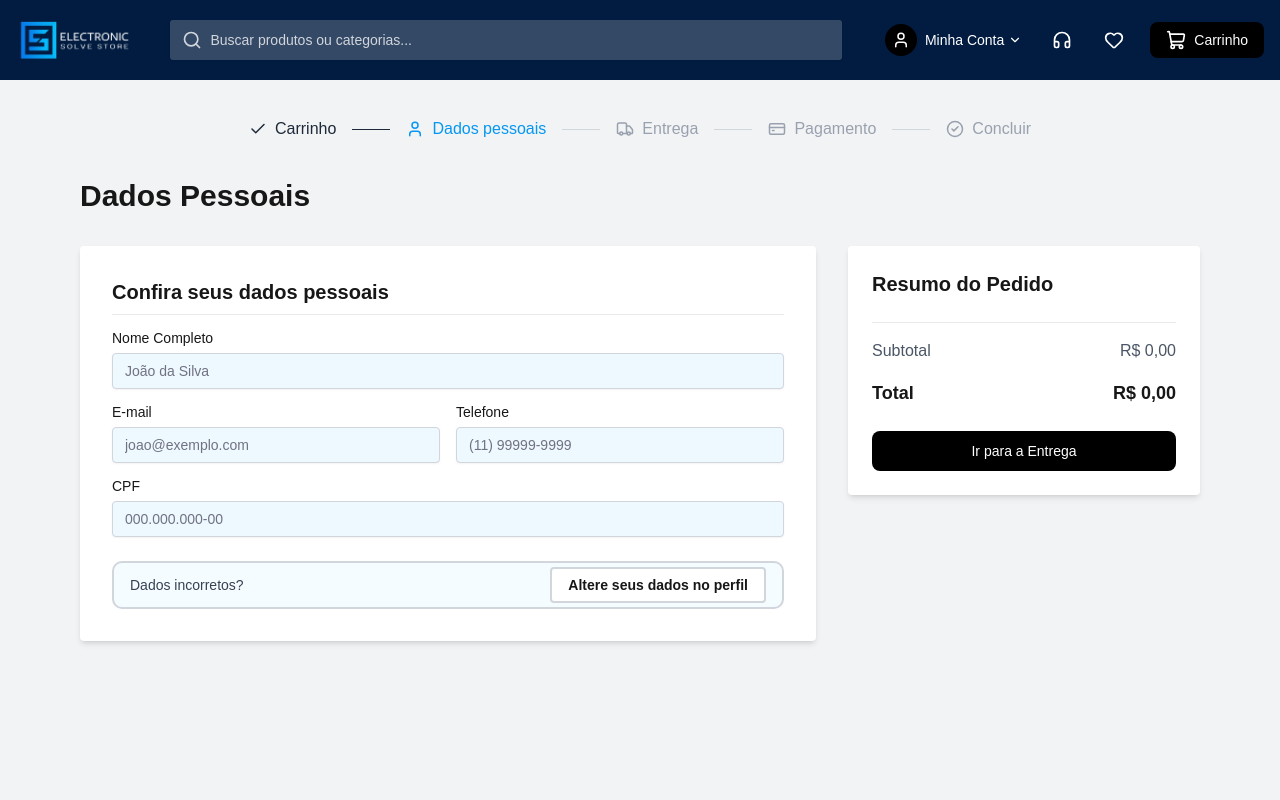
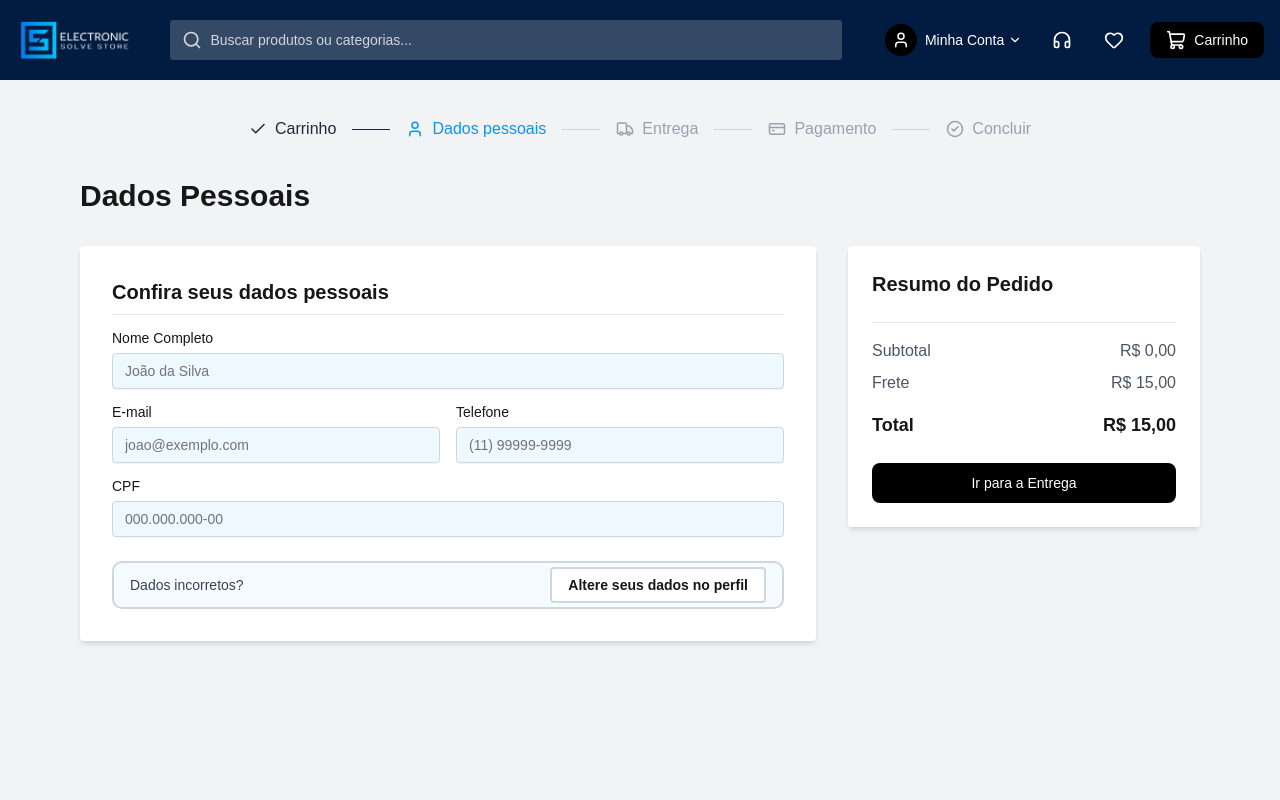
Before and after one commit to Next-Solve-Studio/projeto-ecommerce, a Next.js app: page /checkout in a window 1280 px wide. Shown: the top 800 px of the page. Built offline with nearby package versions, Linux system fonts and the light colour scheme.

Commit message:
Ajuste de frete nas pages Entrega e Checkout

```diff
--- a/src/components/Carrinho/index.tsx
+++ b/src/components/Carrinho/index.tsx
@@ -6,13 +6,13 @@ import { Header } from "@/components/Header";
 import { Button } from "@/components/ui/button";
 import { StepperCheckout } from "@/components/ui/stepper-checkout";
 import { useCart } from "@/providers/CartProvider";
-import { getProductPriceWithVariants, SHIPPING_COST } from "@/data/products";
+import { getProductPriceWithVariants, frete } from "@/data/products";
 
 export default function CarrinhoComponent() {
   const { items, updateQuantity, removeFromCart, clearCart, getTotal } = useCart();
 
   const subtotal = getTotal();
-  const shipping = subtotal > 0 ? SHIPPING_COST : 0;
+  const shipping = subtotal > 0 ? frete : 0;
   const total = subtotal + shipping;
 
   if (items.length === 0) {
@@ -214,7 +214,7 @@ export default function CarrinhoComponent() {
                 <p className="font-semibold mb-1">Frete</p>
                 <p>
                   Entrega em até 7 dias úteis para todo o Brasil por apenas R${" "}
-                  {SHIPPING_COST.toLocaleString("pt-BR", {
+                  {frete.toLocaleString("pt-BR", {
                     minimumFractionDigits: 2,
                   })}
                   .
--- a/src/components/Checkout/index.tsx
+++ b/src/components/Checkout/index.tsx
@@ -11,6 +11,7 @@ import { Input } from "@/components/ui/input";
 import { Label } from "@/components/ui/label";
 import { useCart } from "@/providers/CartProvider";
 import { StepperCheckout } from "@/components/ui/stepper-checkout";
+import { frete } from "@/data/products";
 
 const schema = yup.object().shape({
   nome: yup.string().required("Nome é obrigatório"),
@@ -42,7 +43,7 @@ export default function CheckoutComponent({ id }: { id?: string }) {
   };
 
   const subtotal = getTotal();
-  const total = subtotal;
+  const total = subtotal + frete;
 
   return (
     <div className="min-h-screen bg-[#F2F3F4]">
@@ -187,6 +188,14 @@ export default function CheckoutComponent({ id }: { id?: string }) {
                       })}
                     </span>
                   </div>
+                  <div className="flex justify-between text-gray-600">
+                    <span>Frete</span>
+                    <span className={frete === 0 ? "text-green-600 font-semibold" : ""}>
+                      {frete === 0
+                        ? "Grátis"
+                        : `R$ ${frete.toLocaleString("pt-BR", { minimumFractionDigits: 2 })}`}
+                    </span>
+                  </div>
                   <div className="flex justify-between font-bold text-lg pt-2">
                     <span>Total</span>
                     <span>
--- a/src/components/EntregaPage/index.tsx
+++ b/src/components/EntregaPage/index.tsx
@@ -13,6 +13,7 @@ import { Label } from "@/components/ui/label";
 import { RadioGroup, RadioGroupItem } from "@/components/ui/radio-group";
 import { useCart } from "@/providers/CartProvider";
 import { StepperCheckout } from "@/components/ui/stepper-checkout";
+import { frete, frete_express } from "@/data/products";
 
 const schema = yup.object().shape({
   cep: yup.string().required("CEP é obrigatório"),
@@ -43,7 +44,7 @@ export default function DeliveryPageComponent() {
   });
 
   const inputClassName = "!bg-[#EEF9FF] !rounded border border-gray-300";
-  const shippingCost = shippingType === "express" ? 35.9 : 0;
+  const shippingCost = shippingType === "express" ? frete_express : frete;
   const subtotal = getTotal();
   const total = subtotal + shippingCost;
 
@@ -206,7 +207,9 @@ export default function DeliveryPageComponent() {
                           Receba em até 7 dias úteis.
                         </p>
                       </div>
-                      <div className="font-semibold text-green-600">Grátis</div>
+                      <div className={`font-semibold ${frete === 0 ? "text-green-600" : ""}`}>
+                        {frete === 0 ? "Grátis" : `R$ ${frete.toLocaleString("pt-BR", { minimumFractionDigits: 2 })}`}
+                      </div>
                     </Label>
 
                     <Label
@@ -227,7 +230,9 @@ export default function DeliveryPageComponent() {
                           Receba em até 2 dias úteis.
                         </p>
                       </div>
-                      <div className="font-semibold">R$ 35,90</div>
+                      <div className="font-semibold">
+                        R$ {frete_express.toLocaleString("pt-BR", { minimumFractionDigits: 2 })}
+                      </div>
                     </Label>
                   </RadioGroup>
 
--- a/src/data/products.ts
+++ b/src/data/products.ts
@@ -98,7 +98,9 @@ export const getProductPriceWithVariants = (
   return price + getVariantPriceDelta(selectedVariants);
 };
 
-export const SHIPPING_COST = 15.0;
+export const frete: number = 15.0;
+
+export const frete_express: number = 35.0;
 
 export const products: Product[] = [
   // Setup Gamer
```
